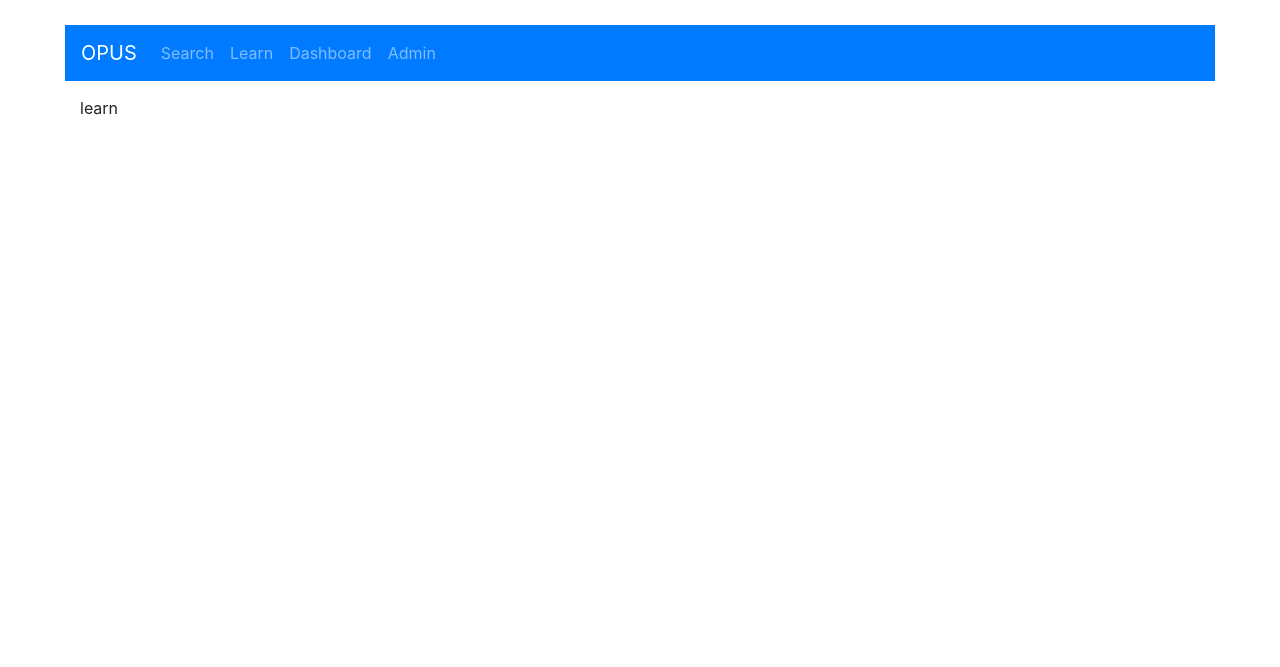
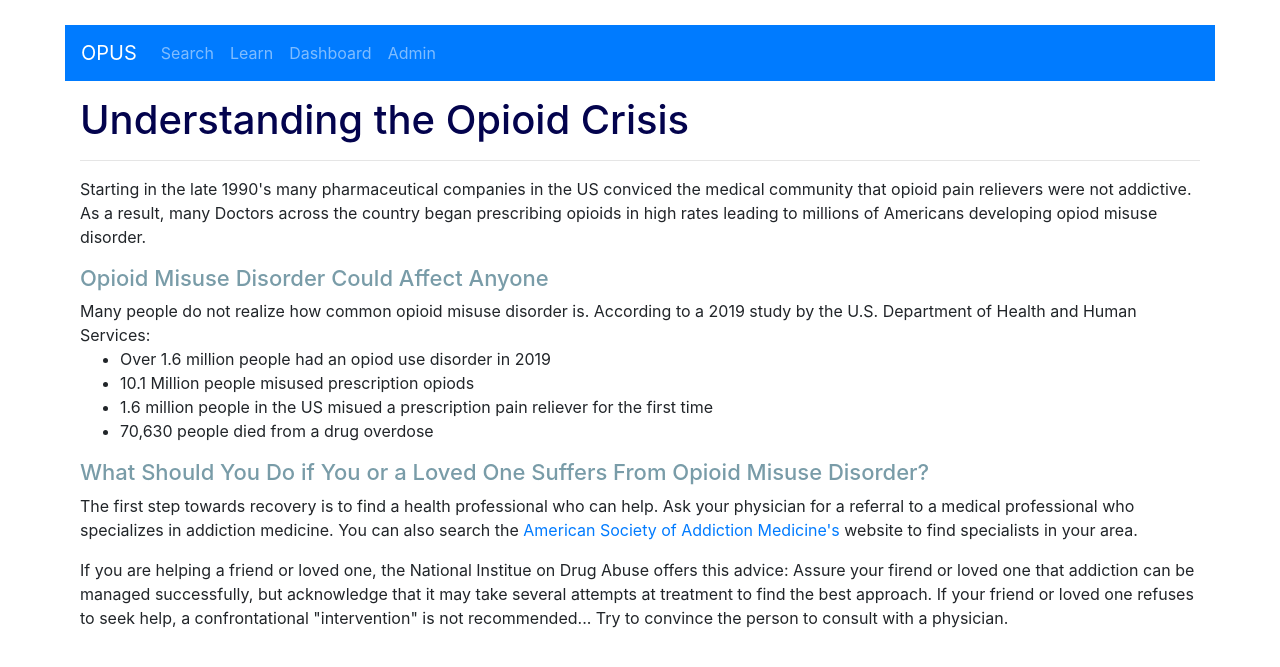
Before and after one commit to Cooltie1/opus, a Django app: template templates/opusapp/learn.html in a window 1280 px wide. Shown: the top 667 px of the page. Run offline with Django 3.2, Linux system fonts and the light colour scheme; the template is opened without the code that fills it, so the values that code supplies are empty; some libraries are stand-ins or nearby versions.

Commit message:
learn page created

```diff
--- a/opus/static/css/styles.css
+++ b/opus/static/css/styles.css
@@ -21,3 +21,11 @@ body {
 .content-style {
     padding: 15px;
 }
+
+.learn-h1 {
+    color: rgb(3, 3, 77);
+}
+.learn-h2 {
+    color: rgb(121, 156, 168);
+    font-size: 22px;
+}
--- a/templates/opusapp/learn.html
+++ b/templates/opusapp/learn.html
@@ -2,6 +2,36 @@
 {% load static %}
 {% block content %}
 
-learn
+<div class="learn">
+    <h1 class="learn-h1">Understanding the Opioid Crisis</h1>
+    <hr>
+    <p>Starting in the late 1990's many pharmaceutical companies in the US
+        conviced the medical community that opioid pain relievers were not addictive.
+        As a result, many Doctors across the country began prescribing opioids in high rates
+        leading to millions of Americans developing opiod misuse disorder.
+    </p>
+    <h2 class="learn-h2">Opioid Misuse Disorder Could Affect Anyone</h2>
+        Many people do not realize how common opioid misuse disorder is. According to
+        a 2019 study by the U.S. Department of Health and Human Services:
+
+    <ul>
+        <li>Over 1.6 million people had an opiod use disorder in 2019</li>
+        <li>10.1 Million people misused prescription opiods</li>
+        <li>1.6 million people in the US misued a prescription pain reliever for the first time</li>
+        <li>70,630 people died from a drug overdose</li>
+    </ul>
+    <h2 class="learn-h2">What Should You Do if You or a Loved One Suffers From Opioid Misuse Disorder?</h2>
+    <p>The first step towards recovery is to find a health professional who can help.
+        Ask your physician for a referral to a medical professional who specializes in addiction medicine.
+        You can also search the <a href="https://asam.ps.membersuite.com/directory/SearchDirectory_Criteria.aspx">American Society of Addiction Medicine's</a>
+        website to find specialists in your area.
+    </p>
+    <p>If you are helping a friend or loved one, the National Institue on Drug Abuse
+        offers this advice: Assure your firend or loved one that addiction can be managed successfully,
+        but acknowledge that it may take several attempts at treatment to find the best approach. If your friend or
+        loved one refuses to seek help, a confrontational "intervention" is not recommended... Try to convince the person to
+        consult with a physician.
+    </p>
+</div>
 
 {% endblock %}
```
Also changed, not shown: templates/opusapp/search.html (+1 -9 lines).
